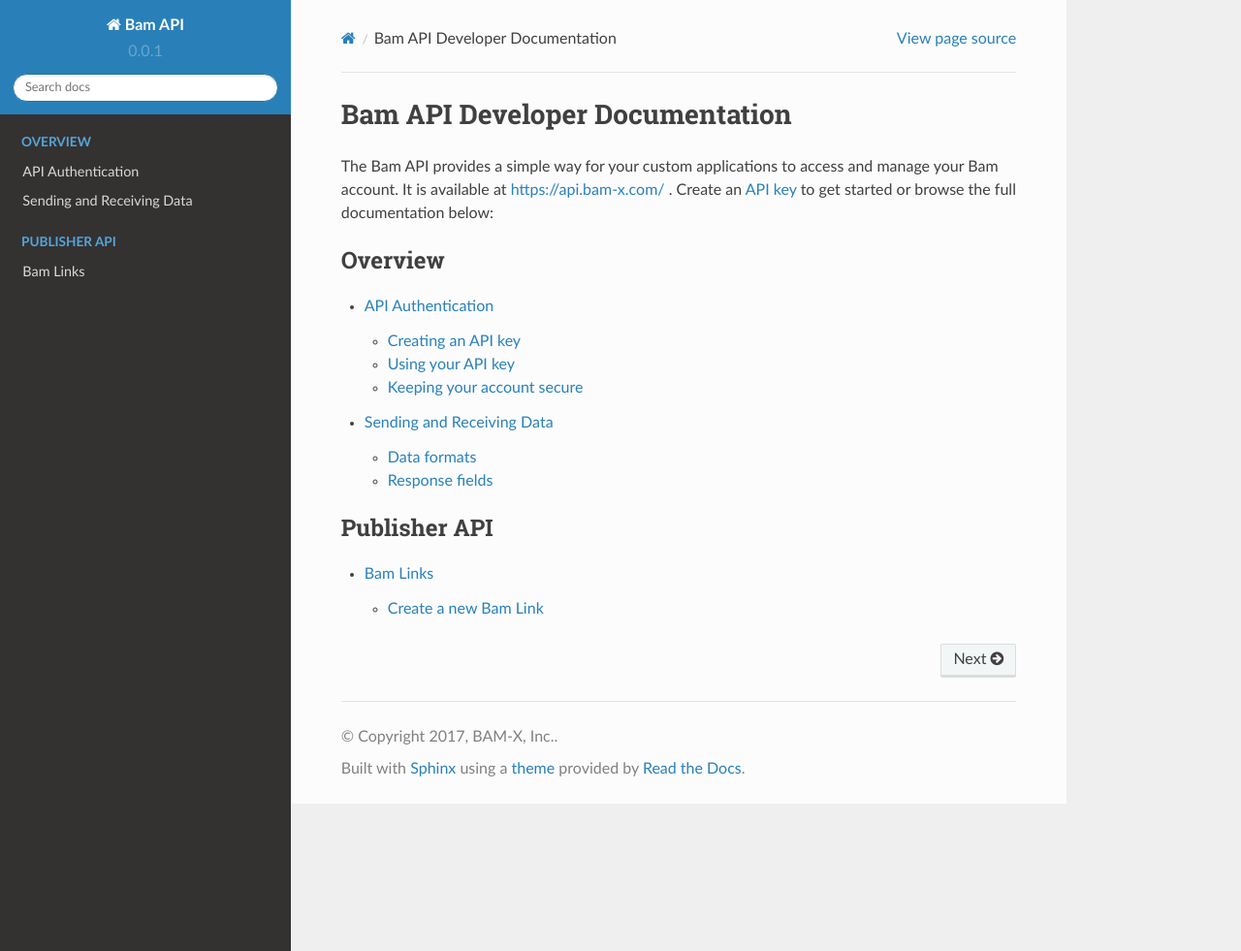
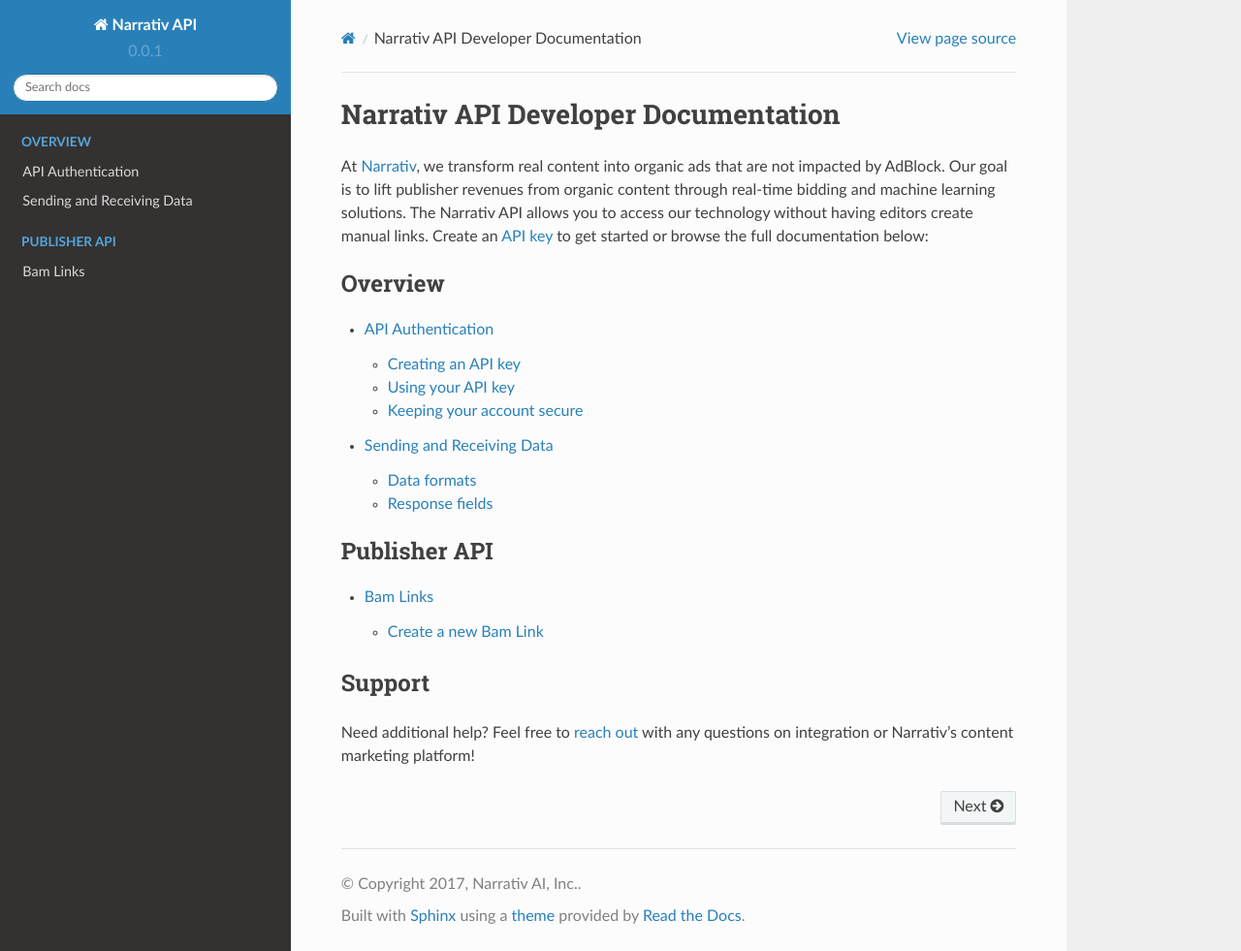
Before and after one commit to robinssq/api-docs, a Sphinx documentation site: the page built from docs/index.rst, in a window 1280 px wide and 981 px high. Shown: the whole window at 97% size. Built offline with Sphinx 7.4.7 and the Read the Docs theme 2.0.0, drawn with Linux system fonts in a browser that asks for light colours.

Commit message:
Update main pages to Narrativ branding

```diff
--- a/docs/conf.py
+++ b/docs/conf.py
@@ -1,7 +1,7 @@
 #!/usr/bin/env python3
 # -*- coding: utf-8 -*-
 #
-# Bam API documentation build configuration file, created by
+# Narrativ API documentation build configuration file, created by
 # sphinx-quickstart on Mon Jul 24 11:48:40 2017.
 #
 # This file is execfile()d with the current directory set to its
@@ -45,9 +45,9 @@
 master_doc = 'index'
 
 # General information about the project.
-project = 'Bam API'
-copyright = '2017, BAM-X, Inc.'
-author = 'Bam Support'
+project = 'Narrativ API'
+copyright = '2017, Narrativ AI, Inc.'
+author = 'Narrativ'
 
 # The version info for the project you're documenting, acts as replacement for
 # |version| and |release|, also used in various other places throughout the
@@ -123,7 +123,7 @@
 # -- Options for HTMLHelp output ------------------------------------------
 
 # Output file base name for HTML help builder.
-htmlhelp_basename = 'BamAPIdoc'
+htmlhelp_basename = 'NarrativAPIdoc'
 
 
 # -- Options for LaTeX output ---------------------------------------------
@@ -150,8 +150,8 @@
 # (source start file, target name, title,
 #  author, documentclass [howto, manual, or own class]).
 latex_documents = [
-    (master_doc, 'BamAPI.tex', 'Bam API Documentation',
-     'Bam Support', 'manual'),
+    (master_doc, 'NarrativAPI.tex', 'Narrativ API Documentation',
+     author, 'manual'),
 ]
 
 
@@ -160,7 +160,7 @@
 # One entry per manual page. List of tuples
 # (source start file, name, description, authors, manual section).
 man_pages = [
-    (master_doc, 'bamapi', 'Bam API Documentation',
+    (master_doc, 'narrativapi', 'Narrativ API Documentation',
      [author], 1)
 ]
 
@@ -171,8 +171,8 @@
 # (source start file, target name, title, author,
 #  dir menu entry, description, category)
 texinfo_documents = [
-    (master_doc, 'BamAPI', 'Bam API Documentation',
-     author, 'BamAPI', 'One line description of project.',
+    (master_doc, 'NarrativAPI', 'Narrativ API Documentation',
+     author, 'NarrativAPI', 'One line description of project.',
      'Miscellaneous'),
 ]
 
--- a/docs/index.rst
+++ b/docs/index.rst
@@ -1,14 +1,17 @@
-.. Bam API documentation master file, created by
+.. Narrativ API documentation master file, created by
    sphinx-quickstart on Mon Jul 24 11:48:40 2017.
    You can adapt this file completely to your liking, but it should at least
    contain the root `toctree` directive.
 
-Bam API Developer Documentation
-===============================
+Narrativ API Developer Documentation
+====================================
 
-The Bam API provides a simple way for your custom applications to access and
-manage your Bam account. It is available at https://api.bam-x.com/ . Create an
-:doc:`API key <auth>` to get started or browse the full documentation below:
+At `Narrativ`_, we transform real content into organic ads that are not
+impacted by AdBlock. Our goal is to lift publisher revenues from organic
+content through real-time bidding and machine learning solutions. The
+Narrativ API allows you to access our technology without having editors
+create manual links. Create an :doc:`API key <auth>` to get started or
+browse the full documentation below:
 
 .. toctree::
    :maxdepth: 2
@@ -31,3 +34,14 @@
    * :ref:`genindex`
    * :ref:`modindex`
    * :ref:`search`
+
+
+Support
+-------
+
+Need additional help? Feel free to `reach out`_ with any questions on
+integration or Narrativ's content marketing platform!
+
+
+.. _Narrativ: https://narrativ.com/
+.. _reach out: mailto:hello@narrativ.com
--- a/docs/requests.rst
+++ b/docs/requests.rst
@@ -4,7 +4,7 @@
 Data formats
 ------------
 
-The API is accessed via HTTPS at https://api.bam-x.com/ . Use JSON when
+The API is accessed via HTTPS at https://api.narrativ.com/ . Use JSON when
 sending data to API endpoints that require it. Remember to specify
 ``Content-Type: application/json`` in the request headers.
 
```
Also changed, not shown: README.md (+6 -6 lines), docs/auth.rst (+6 -6 lines).
